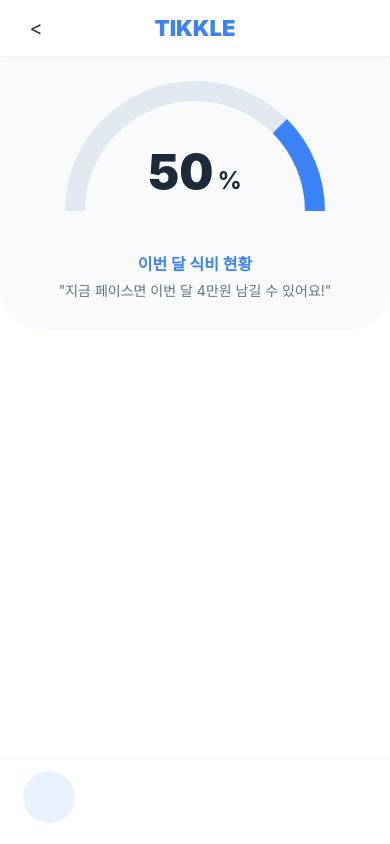
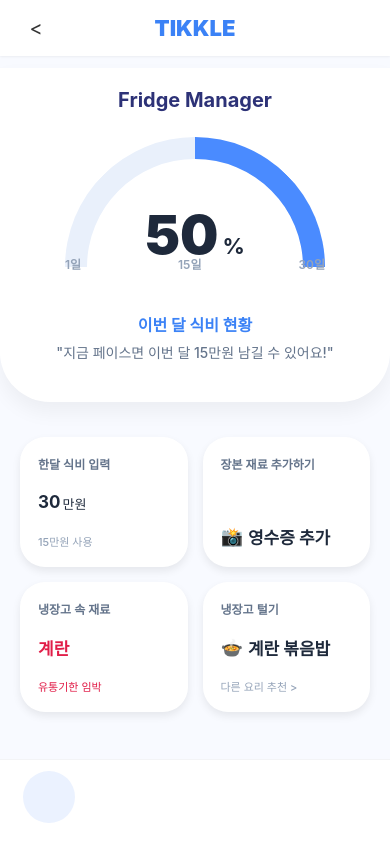
Before and after one commit to ning-o/MBCA_TeamProjects, a React Native app in the folder frontend/: screen /Fridge in a window 390 px wide. Built offline with nearby package versions, Linux system fonts and the light colour scheme; some icons are missing.

Commit message:
작업 중간 저장

```diff
--- a/frontend/src/domains/fridge/FridgeMain.js
+++ b/frontend/src/domains/fridge/FridgeMain.js
@@ -1,111 +1,180 @@
 import React from 'react';
-import { View, Text, StyleSheet, ScrollView } from 'react-native';
+import { View, Text, StyleSheet, ScrollView, TouchableOpacity, SafeAreaView, Dimensions } from 'react-native';
 import Header from '../../common/components/Header';
 import Footer from '../../common/components/Footer';
 
+const { width, height } = Dimensions.get('window');
+
 const FridgeMainScreen = () => {
+  // --- [데이터 영역: 나중에 DB 연동] ---
+  const spentAmount = 15; // 사용자가 쓴 금액 (단위: 만원)
+  const monthlyBudget = 30; // 한 달 총 예산 (단위: 만원)
+
+  // 퍼센트 및 게이지 각도 계산 로직
+  // 공식: (현재/예산) * 180도 - 45도 (시작점이 -45도이므로)
+  const consumptionRate = Math.min((spentAmount / monthlyBudget) * 100, 100);
+  const gaugeRotation = (consumptionRate / 100) * 180 - 45;
+
   return (
-    <View style={styles.container}>
+    <SafeAreaView style={styles.container}>
       <Header />
 
-      <ScrollView contentContainerStyle={styles.scrollContent}>
-        {/* --- 상단 게이지 섹션 --- */}
-        <View style={styles.gaugeContainer}>
-          <Text style={styles.title}>Fridge Manager</Text>
+      <ScrollView contentContainerStyle={styles.scrollContent} showsVerticalScrollIndicator={false}>
+        {/* 헤더 공간 확보용 스페이서 (비율 유지) */}
+        <View style={{ height: height * 0.08 }} />
 
-          <View style={styles.gaugeWrapper}>
-            {/* 반원 모양 (시안의 배경 회색 바) */}
-            <View style={styles.gaugeBackground}>
-              {/* 실제 채워지는 파란색 바 (50% 기준) */}
-              <View style={[styles.gaugeFill, { transform: [{ rotate: '90deg' }] }]} />
+        {/* ============================================================
+            [START] 그래프(게이지) 섹션
+           ============================================================ */}
+        <View style={styles.topSection}>
+          <Text style={styles.brandTitle}>Fridge Manager</Text>
+
+          <View style={styles.gaugeContainer}>
+            {/* 1. 배경 회색 반원 (고정) */}
+            <View style={styles.gaugeArcBackground} />
+
+            {/* 2. 동적 파란색 게이지 (데이터 연동) */}
+            <View style={[
+              styles.gaugeFillActive,
+              { transform: [{ rotate: `${gaugeRotation}deg` }] }
+            ]} />
+
+            {/* 3. 중앙 수치 표시 */}
+            <View style={styles.valueWrapper}>
+              <Text style={styles.mainValue}>{Math.floor(consumptionRate)}</Text>
+              <Text style={styles.percentText}>%</Text>
             </View>
 
-            {/* 중앙 수치 표시 */}
-            <View style={styles.gaugeTextWrapper}>
-              <Text style={styles.gaugeValue}>50</Text>
-              <Text style={styles.gaugeUnit}>%</Text>
-            </View>
-
-            {/* 하단 날짜 표시 (1일 ~ 30일) */}
-            <View style={styles.dateLabels}>
-              <Text style={styles.dateText}>1일</Text>
-              <Text style={styles.dateText}>15일</Text>
-              <Text style={styles.dateText}>30일</Text>
+            {/* 4. 하단 날짜/눈금 가이드 */}
+            <View style={styles.labelRow}>
+              <Text style={styles.subText}>1일</Text>
+              <Text style={styles.subText}>15일</Text>
+              <Text style={styles.subText}>30일</Text>
             </View>
           </View>
 
-          <View style={styles.infoWrapper}>
+          {/* 하단 텍스트 정보 */}
+          <View style={styles.infoBox}>
             <Text style={styles.infoTitle}>이번 달 식비 현황</Text>
-            <Text style={styles.infoDesc}>"지금 페이스면 이번 달 4만원 남길 수 있어요!"</Text>
+            <Text style={styles.infoQuote}>
+              "지금 페이스면 이번 달 {monthlyBudget - spentAmount}만원 남길 수 있어요!"
+            </Text>
           </View>
         </View>
+        {/* ============================================================
+            [END] 그래프(게이지) 섹션
+           ============================================================ */}
 
-        {/* 하단 퀵 메뉴 영역 (다음 단계 작업 예정) */}
+        {/* --- 하단 2열 메뉴 카드 섹션 --- */}
+        <View style={styles.cardGrid}>
+          <View style={styles.row}>
+            <MenuCard title="한달 식비 입력" value={monthlyBudget} unit="만원" sub={`${spentAmount}만원 사용`} />
+            <MenuCard title="장본 재료 추가하기" icon="📸" value="영수증 추가" isAction />
+          </View>
+          <View style={styles.row}>
+            <MenuCard title="냉장고 속 재료" value="계란" sub="유통기한 임박" highlight />
+            <MenuCard title="냉장고 털기" icon="🍲" value="계란 볶음밥" sub="다른 요리 추천 >" />
+          </View>
+        </View>
       </ScrollView>
 
       <Footer />
-    </View>
+    </SafeAreaView>
   );
 };
 
+const MenuCard = ({ title, value, unit, sub, icon, highlight }) => (
+  <TouchableOpacity style={styles.card}>
+    <Text style={styles.cardTitle}>{title}</Text>
+    <View style={styles.cardContent}>
+      {icon && <Text style={styles.cardIcon}>{icon}</Text>}
+      <Text style={[styles.cardValue, highlight && { color: '#E11D48' }]}>{value}</Text>
+      {unit && <Text style={styles.cardUnit}>{unit}</Text>}
+    </View>
+    {sub && <Text style={[styles.cardSub, highlight && { color: '#E11D48' }]}>{sub}</Text>}
+  </TouchableOpacity>
+);
+
 const styles = StyleSheet.create({
-  container: { flex: 1, backgroundColor: '#fff' },
+  container: { flex: 1, backgroundColor: '#F8FAFF' },
   scrollContent: { paddingBottom: 100 },
-  gaugeContainer: {
+
+  // 상단 화이트 판 (Top Section)
+  topSection: {
+    backgroundColor: '#FFFFFF',
+    borderBottomLeftRadius: 50,
+    borderBottomRightRadius: 50,
+    paddingTop: 20,
+    paddingBottom: 40,
     alignItems: 'center',
-    paddingVertical: 30,
-    backgroundColor: '#F8FAFC', // 상단은 살짝 연한 배경색
-    borderBottomLeftRadius: 40,
-    borderBottomRightRadius: 40,
+    shadowColor: "#000",
+    shadowOffset: { width: 0, height: 10 },
+    shadowOpacity: 0.05,
+    shadowRadius: 20,
+    elevation: 5,
   },
-  title: { fontSize: 22, fontWeight: 'bold', color: '#1E293B', marginBottom: 25 },
-  gaugeWrapper: {
-    width: 260,
-    height: 130, // 반원이므로 너비의 딱 절반
-    justifyContent: 'flex-end',
-    alignItems: 'center',
-    overflow: 'hidden', // 넘치는 원형 부분을 잘라냄
-  },
-  gaugeBackground: {
+  brandTitle: { fontSize: 20, fontWeight: 'bold', color: '#2D3277', marginBottom: 25 },
+
+  /* [그래프 디테일 설정] */
+  gaugeContainer: { width: 280, height: 140, alignItems: 'center', justifyContent: 'flex-end', overflow: 'hidden' },
+  gaugeArcBackground: {
     width: 260,
     height: 260,
     borderRadius: 130,
-    borderWidth: 20,
-    borderColor: '#E2E8F0',
+    borderWidth: 22,
+    borderColor: '#E9F0FB',
     position: 'absolute',
     top: 0,
+    borderBottomColor: 'transparent',
+    borderLeftColor: 'transparent',
+    borderRightColor: 'transparent',
+    transform: [{ rotate: '-45deg' }],
   },
-  gaugeFill: {
+  gaugeFillActive: {
     width: 260,
     height: 260,
     borderRadius: 130,
-    borderWidth: 20,
-    borderColor: '#3B82F6',
+    borderWidth: 22,
+    borderColor: '#4A8BFF',
+    position: 'absolute',
+    top: 0,
     borderBottomColor: 'transparent',
     borderLeftColor: 'transparent',
-    position: 'absolute',
-    top: -20,
-    left: -20,
+    borderRightColor: 'transparent',
+    // transform은 인라인 스타일에서 데이터 연동 처리
   },
-  gaugeTextWrapper: {
-    flexDirection: 'row',
-    alignItems: 'baseline',
-    marginBottom: 10,
+  valueWrapper: { flexDirection: 'row', alignItems: 'baseline', marginBottom: 10 },
+  mainValue: { fontSize: 54, fontWeight: '900', color: '#1E293B' },
+  percentText: { fontSize: 22, fontWeight: '700', color: '#1E293B', marginLeft: 4 },
+  labelRow: { flexDirection: 'row', width: '100%', justifyContent: 'space-between', paddingHorizontal: 10, position: 'absolute', bottom: 5 },
+  subText: { fontSize: 12, color: '#94A3B8', fontWeight: '600' },
+
+  infoBox: { marginTop: 35, alignItems: 'center' },
+  infoTitle: { fontSize: 16, color: '#3B82F6', fontWeight: '700', marginBottom: 6 },
+  infoQuote: { fontSize: 14, color: '#64748B', fontWeight: '500' },
+
+  // 하단 카드 레이아웃
+  cardGrid: { paddingHorizontal: 20, marginTop: 35 },
+  row: { flexDirection: 'row', justifyContent: 'space-between', marginBottom: 15 },
+  card: {
+    backgroundColor: '#FFFFFF',
+    width: (width - 55) / 2,
+    borderRadius: 25,
+    padding: 18,
+    height: 130,
+    justifyContent: 'space-between',
+    shadowColor: "#000",
+    shadowOffset: { width: 0, height: 4 },
+    shadowOpacity: 0.08,
+    shadowRadius: 8,
+    elevation: 3,
   },
-  gaugeValue: { fontSize: 48, fontWeight: '900', color: '#1E293B' },
-  gaugeUnit: { fontSize: 24, fontWeight: 'bold', color: '#1E293B', marginLeft: 4 },
-  dateLabels: {
-    width: '100%',
-    flexDirection: 'row',
-    justifyContent: 'space-between',
-    paddingHorizontal: 5,
-    position: 'absolute',
-    bottom: -25,
-  },
-  dateText: { fontSize: 12, color: '#94A3B8' },
-  infoWrapper: { alignItems: 'center', marginTop: 40 },
-  infoTitle: { fontSize: 16, color: '#3B82F6', fontWeight: 'bold', marginBottom: 5 },
-  infoDesc: { fontSize: 14, color: '#64748B' },
+  cardTitle: { fontSize: 12, fontWeight: '600', color: '#64748B' },
+  cardContent: { flexDirection: 'row', alignItems: 'center' },
+  cardIcon: { fontSize: 18, marginRight: 5 },
+  cardValue: { fontSize: 17, fontWeight: 'bold', color: '#1E293B' },
+  cardUnit: { fontSize: 13, color: '#1E293B', marginLeft: 2, marginTop: 3 },
+  cardSub: { fontSize: 11, color: '#94A3B8', fontWeight: '500' },
 });
 
 export default FridgeMainScreen;
```
